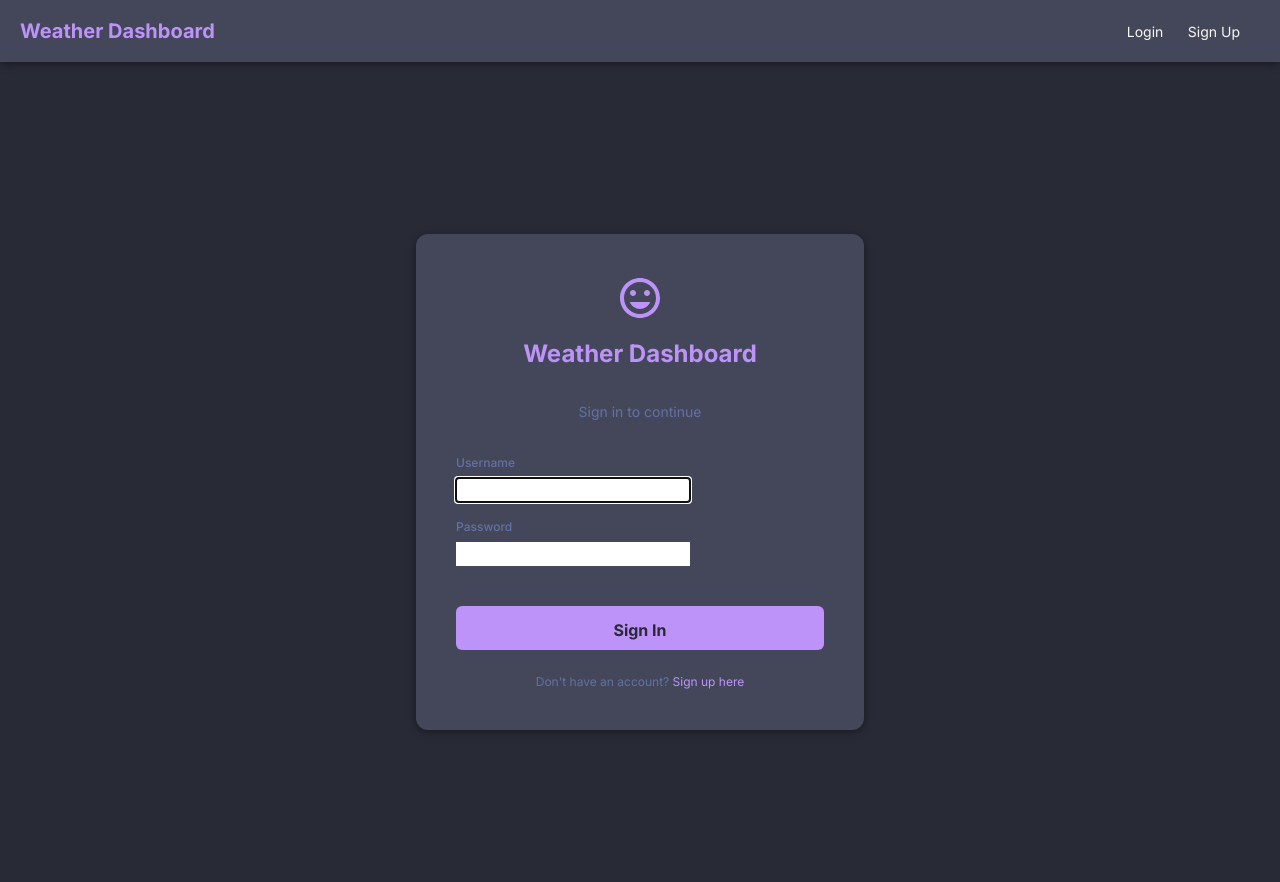
After one commit to Paulshapwala/Sensecap-dashboard, a Django app: page /login/ in a window 1280 px wide. The commit adds this page. Run offline with Django 5.2, Linux system fonts and the light colour scheme; parts of the project's set-up code (start-up, migrations or seed data) failed here and were passed over; some libraries are stand-ins or nearby versions.

Commit message:
restructure of html templates and base.html redesign

```diff
--- /dev/null
+++ b/templates/accounts/login.html
@@ -0,0 +1,68 @@
+<!-- templates/accounts/login.html -->
+
+{% extends 'base.html' %}
+
+{% block title %}Login - Weather Dashboard{% endblock %}
+
+{% block content %}
+<div class="min-h-screen flex items-center justify-center p-4" style="background-color: var(--bg);">
+    <div class="w-full max-w-md">
+        <div class="form-card">
+            <!-- Logo -->
+            <div class="text-center mb-8">
+                <svg class="w-12 h-12 mx-auto mb-4" style="color: var(--purple);" fill="currentColor" viewBox="0 0 24 24">
+                    <path d="M12 2C6.48 2 2 6.48 2 12s4.48 10 10 10 10-4.48 10-10S17.52 2 12 2zm0 18c-4.41 0-8-3.59-8-8s3.59-8 8-8 8 3.59 8 8-3.59 8-8 8zm3.5-9c.83 0 1.5-.67 1.5-1.5S16.33 8 15.5 8 14 8.67 14 9.5s.67 1.5 1.5 1.5zm-7 0c.83 0 1.5-.67 1.5-1.5S9.33 8 8.5 8 7 8.67 7 9.5 7.67 11 8.5 11zm3.5 6.5c2.33 0 4.31-1.46 5.11-3.5H6.89c.8 2.04 2.78 3.5 5.11 3.5z"/>
+                </svg>
+                <h1 class="text-2xl font-bold" style="color: var(--purple);">Weather Dashboard</h1>
+            </div>
+
+            <!-- Subtitle -->
+            <p class="text-center text-sm mb-8" style="color: var(--comment);">Sign in to continue</p>
+
+            <!-- Form -->
+            <form method="post" novalidate>
+                {% csrf_token %}
+
+                <!-- Non-field Errors -->
+                {% if form.non_field_errors %}
+                    <div class="error-box">
+                        {% for error in form.non_field_errors %}
+                            <p>{{ error }}</p>
+                        {% endfor %}
+                    </div>
+                {% endif %}
+
+                <!-- Username Field -->
+                <div class="form-group">
+                    <label for="{{ form.username.id_for_label }}" class="form-label">Username</label>
+                    {{ form.username }}
+                    {% if form.username.errors %}
+                        {% for error in form.username.errors %}
+                            <p class="error-message">{{ error }}</p>
+                        {% endfor %}
+                    {% endif %}
+                </div>
+
+                <!-- Password Field -->
+                <div class="form-group">
+                    <label for="{{ form.password.id_for_label }}" class="form-label">Password</label>
+                    {{ form.password }}
+                    {% if form.password.errors %}
+                        {% for error in form.password.errors %}
+                            <p class="error-message">{{ error }}</p>
+                        {% endfor %}
+                    {% endif %}
+                </div>
+
+                <!-- Submit Button -->
+                <button type="submit" class="btn-primary mt-6">Sign In</button>
+            </form>
+
+            <!-- Sign Up Link -->
+            <p class="text-center text-xs mt-6" style="color: var(--comment);">
+                Don't have an account? <a href="{% url 'signup' %}" style="color: var(--purple);">Sign up here</a>
+            </p>
+        </div>
+    </div>
+</div>
+{% endblock %}
--- /dev/null
+++ b/templates/base.html
@@ -0,0 +1,201 @@
+<!-- templates/base.html -->
+
+<!DOCTYPE html>
+<html lang="en">
+<head>
+    <meta charset="UTF-8">
+    <meta name="viewport" content="width=device-width, initial-scale=1.0">
+    <title>{% block title %}Weather Dashboard{% endblock %}</title>
+
+    <!-- Tailwind CSS -->
+    <script src="https://cdn.tailwindcss.com"></script>
+
+    <!-- Google Fonts -->
+    <link href="https://fonts.googleapis.com/css2?family=Inter:wght@400;500;600;700&family=JetBrains+Mono:wght@400;600&display=swap" rel="stylesheet">
+
+    <!-- Dracula Color Variables & Global Styles -->
+    <style>
+        :root {
+            --bg: #282A36;
+            --current-line: #44475A;
+            --foreground: #F8F8F2;
+            --comment: #6272A4;
+            --purple: #BD93F9;
+            --cyan: #8BE9FD;
+            --green: #50FA7B;
+            --orange: #FFB86C;
+            --pink: #FF79C6;
+            --red: #FF5555;
+            --yellow: #F1FA8C;
+        }
+
+        * {
+            margin: 0;
+            padding: 0;
+            box-sizing: border-box;
+        }
+
+        body {
+            background-color: var(--bg);
+            color: var(--foreground);
+            font-family: 'Inter', sans-serif;
+        }
+
+        a {
+            color: var(--purple);
+            text-decoration: none;
+            transition: color 0.2s;
+        }
+
+        a:hover {
+            color: var(--cyan);
+        }
+
+        /* Navigation Styles */
+        nav {
+            background-color: var(--current-line);
+            padding: 16px 20px;
+            margin-bottom: 20px;
+            display: flex;
+            justify-content: space-between;
+            align-items: center;
+            box-shadow: 0 2px 8px rgba(0, 0, 0, 0.4);
+        }
+
+        nav h2 {
+            color: var(--purple);
+            font-size: 20px;
+            font-weight: bold;
+        }
+
+        nav a {
+            color: var(--foreground);
+            margin-right: 20px;
+            font-size: 14px;
+        }
+
+        nav a:hover {
+            color: var(--purple);
+        }
+
+        /* Form Styles */
+        .form-card {
+            background-color: var(--current-line);
+            border-radius: 12px;
+            padding: 40px;
+            box-shadow: 0 2px 8px rgba(0, 0, 0, 0.4);
+        }
+
+        .form-input {
+            background-color: var(--bg);
+            border: 1px solid var(--comment);
+            color: var(--foreground);
+            border-radius: 6px;
+            padding: 10px 14px;
+            width: 100%;
+            font-family: 'Inter', sans-serif;
+            font-size: 14px;
+        }
+
+        .form-input:focus {
+            outline: none;
+            border-color: var(--purple);
+            box-shadow: 0 0 0 3px rgba(189, 147, 249, 0.1);
+        }
+
+        .form-input::placeholder {
+            color: var(--comment);
+        }
+
+        .btn-primary {
+            background-color: var(--purple);
+            color: var(--bg);
+            font-weight: bold;
+            border: none;
+            border-radius: 6px;
+            padding: 12px 16px;
+            cursor: pointer;
+            width: 100%;
+            height: 44px;
+            font-size: 16px;
+            transition: background-color 0.2s;
+            font-family: 'Inter', sans-serif;
+        }
+
+        .btn-primary:hover {
+            background-color: #9A75D4;
+        }
+
+        .error-message {
+            color: var(--red);
+            font-size: 13px;
+            margin-top: 4px;
+        }
+
+        .form-label {
+            color: var(--comment);
+            font-size: 12px;
+            display: block;
+            margin-bottom: 6px;
+            font-weight: 500;
+        }
+
+        .form-group {
+            margin-bottom: 16px;
+        }
+
+        .help-text {
+            color: var(--comment);
+            font-size: 11px;
+            margin-top: 4px;
+        }
+
+        .success-message {
+            background-color: rgba(80, 250, 123, 0.1);
+            border: 1px solid var(--green);
+            color: var(--green);
+            padding: 12px 16px;
+            border-radius: 6px;
+            font-size: 14px;
+            margin-bottom: 16px;
+        }
+
+        .error-box {
+            background-color: rgba(255, 85, 85, 0.1);
+            border: 1px solid var(--red);
+            color: var(--red);
+            padding: 12px 16px;
+            border-radius: 6px;
+            font-size: 14px;
+            margin-bottom: 16px;
+        }
+    </style>
+</head>
+<body>
+    <!-- Navigation -->
+    <nav>
+        <h2>Weather Dashboard</h2>
+        <div>
+            {% if user.is_authenticated %}
+                <a href="{% url 'dashboard:live' %}">Live</a>
+                <a href="{% url 'dashboard:history' %}">History</a>
+                <a href="{% url 'logout' %}">Logout</a>
+                <form action="{% url 'logout' %}" method="post" style="display: inline;">
+                    {% csrf_token %}
+                    <button type="submit" style="background: none; border: none; color: var(--purple); cursor: pointer; text-decoration: underline;">
+                        Logout
+                    </button>
+                </form>
+            {% else %}
+                <a href="{% url 'login' %}">Login</a>
+                <a href="{% url 'signup' %}">Sign Up</a>
+            {% endif %}
+        </div>
+    </nav>
+
+    <!-- Main Content -->
+    <div>
+        {% block content %}{% endblock %}
+    </div>
+</body>
+</html>
--- a/templates/dashboard/sse_live_dashboard.html
+++ b/templates/dashboard/sse_live_dashboard.html
@@ -1,4 +1,4 @@
-{% extends "dashboard/base.html" %}
+{% extends "base.html" %}
 
 {% block title %}Live Weather{% endblock %}
 
```
Also changed, not shown: templates/accounts/signup.html (added, +110 -0 lines), templates/dashboard/base.html (deleted, +0 -21 lines), templates/dashboard/login.html (deleted, +0 -23 lines).
